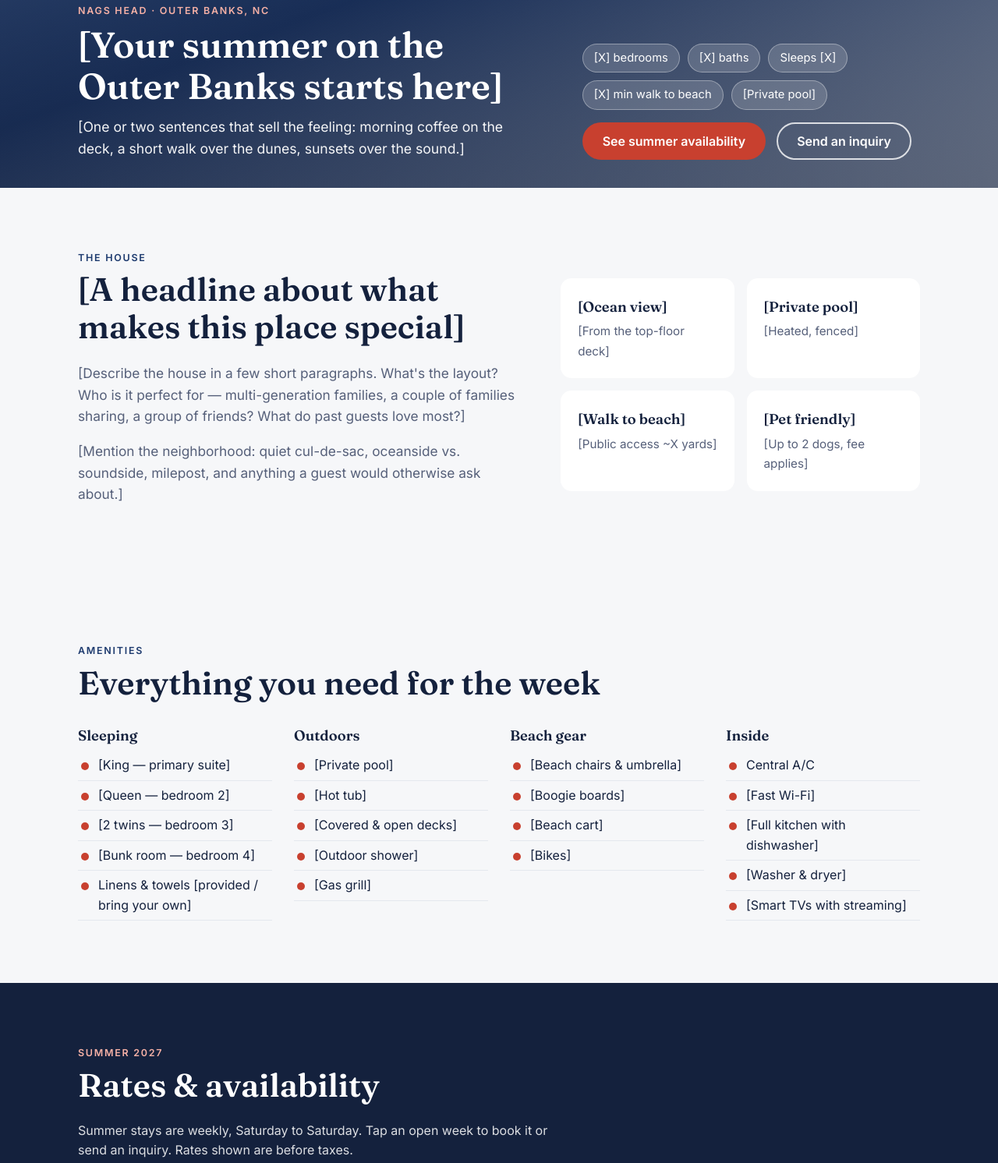
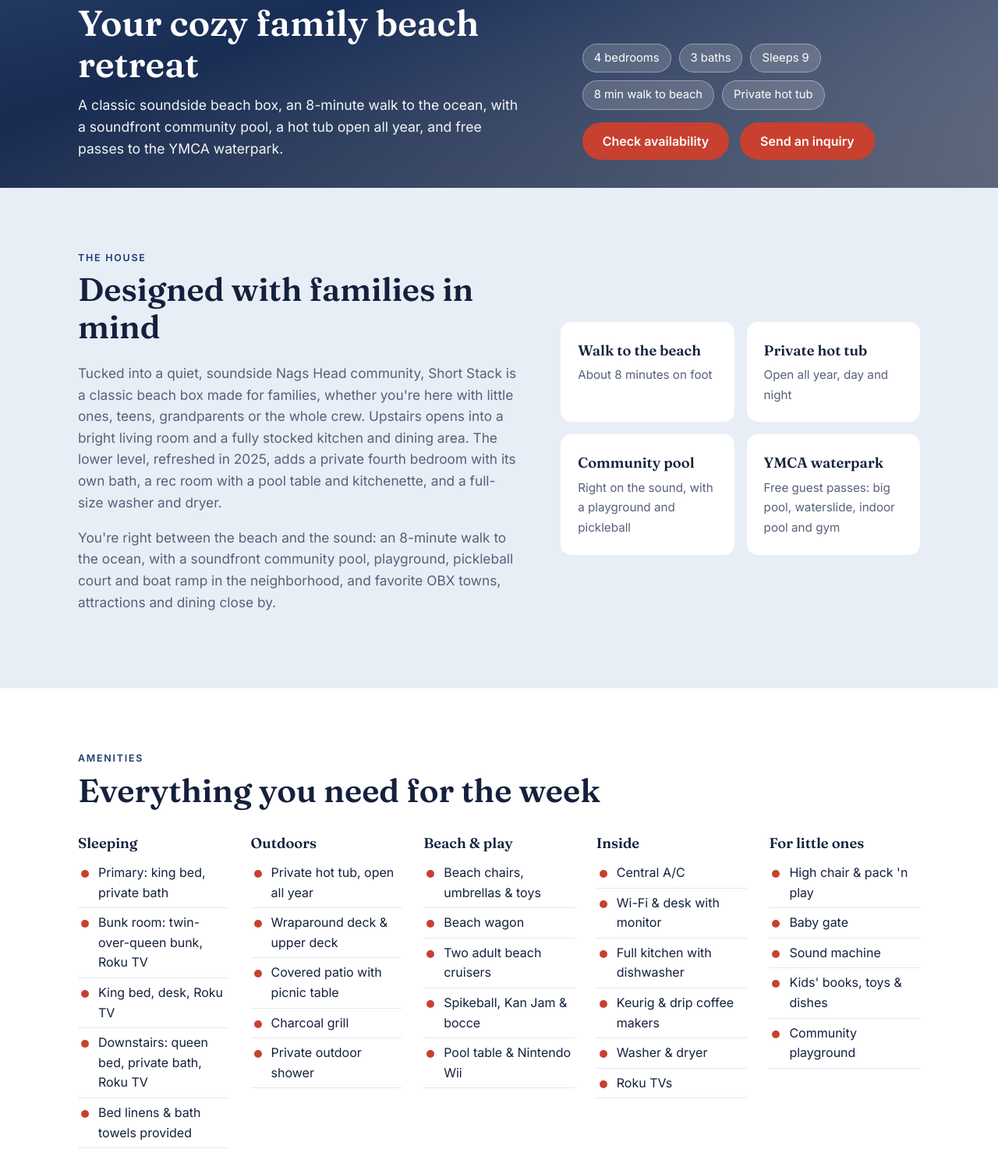
Before and after one commit to hardinzw/ShortStackOBX, a plain HTML site: page public/index.html in a window 1280 px wide. Shown: the part 560-2052 px from the top of the page at 78% size. Drawn offline with Linux system fonts and the light colour scheme; no server answers.

Commit message:
Fill in listing details from Airbnb; simplify hero buttons
Real headline, facts, house description, amenities, house rules and
location copy. Max 9 guests. The House and Amenities get their own
backgrounds, the nav Check dates button and call/text line are gone,
and both hero buttons are solid.

Co-Authored-By: Claude Opus 5.5 <noreply@anthropic.com>

```diff
--- a/public/index.html
+++ b/public/index.html
@@ -5,9 +5,9 @@
   <meta name="viewport" content="width=device-width, initial-scale=1">
   <!-- EDIT: page title and description show up in Google results and link previews -->
   <title>ShortStack · Outer Banks Summer Rental</title>
-  <meta name="description" content="Short Stack — a [X]-bedroom summer rental in Nags Head, Outer Banks, North Carolina. Steps from the beach. Check weekly availability and send an inquiry.">
+  <meta name="description" content="Short Stack — a 4-bedroom family beach house in a quiet soundside Nags Head neighborhood, an 8-minute walk to the beach. Private hot tub, community pool, sleeps 9. Check weekly availability and book.">
   <meta property="og:title" content="Short Stack · Outer Banks Summer Rental">
-  <meta property="og:description" content="[X] bedrooms · [X] baths · sleeps [X] · Nags Head, NC">
+  <meta property="og:description" content="4 bedrooms · 3 baths · sleeps 9 · Nags Head, NC">
   <meta property="og:image" content="https://shortstackobx.com/images/AerialFront.avif">
   <link rel="preconnect" href="https://fonts.googleapis.com">
   <link rel="preconnect" href="https://fonts.gstatic.com" crossorigin>
@@ -50,8 +50,6 @@
       text-decoration: none; cursor: pointer; transition: transform .15s, background .15s;
     }
     .btn:hover { transform: translateY(-1px); background: var(--sun-hover); }
-    .btn.ghost { background: transparent; color: var(--white); box-shadow: inset 0 0 0 2px rgba(255,255,255,.8); }
-    .btn.ghost:hover { background: rgba(255,255,255,.12); }
 
     /* Nav */
     nav {
@@ -110,6 +108,7 @@
     }
 
     /* About */
+    #about { background: #e8eef6; }
     .about { display: grid; grid-template-columns: 1.1fr .9fr; gap: 56px; align-items: center; }
     .about p { color: var(--muted); font-size: 1.08rem; }
     .highlights { display: grid; grid-template-columns: 1fr 1fr; gap: 16px; }
@@ -162,7 +161,8 @@
     }
 
     /* Amenities */
-    .amenities { display: grid; grid-template-columns: repeat(auto-fill, minmax(230px, 1fr)); gap: 28px; margin-top: 32px; }
+    #amenities { background: var(--white); }
+    .amenities { display: grid; grid-template-columns: repeat(auto-fill, minmax(190px, 1fr)); gap: 28px; margin-top: 32px; }
     .amenities h3 { font-size: 1.15rem; color: var(--sea-dark); }
     .amenities ul { list-style: none; margin: 0; padding: 0; }
     .amenities li { padding: 6px 0 6px 26px; position: relative; border-bottom: 1px solid var(--sand-deep); }
@@ -249,7 +249,6 @@
         <li><a href="#rates">Rates</a></li>
         <li><a href="#location">Location</a></li>
       </ul>
-      <a class="btn" href="#inquire" style="padding:10px 20px">Check dates</a>
     </div>
   </nav>
 
@@ -269,20 +268,20 @@
       <div class="hero-text">
         <div>
           <div class="eyebrow">Nags Head · Outer Banks, NC</div>
-          <h1>[Your summer on the Outer Banks starts here]</h1>
-          <p class="lead">[One or two sentences that sell the feeling: morning coffee on the deck, a short walk over the dunes, sunsets over the sound.]</p>
+          <h1>Your cozy family beach retreat</h1>
+          <p class="lead">A classic soundside beach box, an 8-minute walk to the ocean, with a soundfront community pool, a hot tub open all year, and free passes to the YMCA waterpark.</p>
         </div>
         <div>
           <ul class="facts">
-            <li>[X] bedrooms</li>
-            <li>[X] baths</li>
-            <li>Sleeps [X]</li>
-            <li>[X] min walk to beach</li>
-            <li>[Private pool]</li>
+            <li>4 bedrooms</li>
+            <li>3 baths</li>
+            <li>Sleeps 9</li>
+            <li>8 min walk to beach</li>
+            <li>Private hot tub</li>
           </ul>
           <div class="actions">
-            <a class="btn" href="#rates">See summer availability</a>
-            <a class="btn ghost" href="#inquire">Send an inquiry</a>
+            <a class="btn" href="#rates">Check availability</a>
+            <a class="btn" href="#inquire">Send an inquiry</a>
           </div>
         </div>
       </div>
@@ -293,15 +292,15 @@
     <div class="wrap about">
       <div>
         <div class="eyebrow">The House</div>
-        <h2>[A headline about what makes this place special]</h2>
-        <p>[Describe the house in a few short paragraphs. What's the layout? Who is it perfect for — multi-generation families, a couple of families sharing, a group of friends? What do past guests love most?]</p>
-        <p>[Mention the neighborhood: quiet cul-de-sac, oceanside vs. soundside, milepost, and anything a guest would otherwise ask about.]</p>
+        <h2>Designed with families in mind</h2>
+        <p>Tucked into a quiet, soundside Nags Head community, Short Stack is a classic beach box made for families, whether you're here with little ones, teens, grandparents or the whole crew. Upstairs opens into a bright living room and a fully stocked kitchen and dining area. The lower level, refreshed in 2025, adds a private fourth bedroom with its own bath, a rec room with a pool table and kitchenette, and a full-size washer and dryer.</p>
+        <p>You're right between the beach and the sound: an 8-minute walk to the ocean, with a soundfront community pool, playground, pickleball court and boat ramp in the neighborhood, and favorite OBX towns, attractions and dining close by.</p>
       </div>
       <div class="highlights">
-        <div class="highlight"><strong>[Ocean view]</strong><span>[From the top-floor deck]</span></div>
-        <div class="highlight"><strong>[Private pool]</strong><span>[Heated, fenced]</span></div>
-        <div class="highlight"><strong>[Walk to beach]</strong><span>[Public access ~X yards]</span></div>
-        <div class="highlight"><strong>[Pet friendly]</strong><span>[Up to 2 dogs, fee applies]</span></div>
+        <div class="highlight"><strong>Walk to the beach</strong><span>About 8 minutes on foot</span></div>
+        <div class="highlight"><strong>Private hot tub</strong><span>Open all year, day and night</span></div>
+        <div class="highlight"><strong>Community pool</strong><span>Right on the sound, with a playground and pickleball</span></div>
+        <div class="highlight"><strong>YMCA waterpark</strong><span>Free guest passes: big pool, waterslide, indoor pool and gym</span></div>
       </div>
     </div>
   </section>
@@ -316,40 +315,52 @@
         <div>
           <h3>Sleeping</h3>
           <ul>
-            <li>[King — primary suite]</li>
-            <li>[Queen — bedroom 2]</li>
-            <li>[2 twins — bedroom 3]</li>
-            <li>[Bunk room — bedroom 4]</li>
-            <li>Linens &amp; towels [provided / bring your own]</li>
+            <li>Primary: king bed, private bath</li>
+            <li>Bunk room: twin-over-queen bunk, Roku TV</li>
+            <li>King bed, desk, Roku TV</li>
+            <li>Downstairs: queen bed, private bath, Roku TV</li>
+            <li>Bed linens &amp; bath towels provided</li>
           </ul>
         </div>
         <div>
           <h3>Outdoors</h3>
           <ul>
-            <li>[Private pool]</li>
-            <li>[Hot tub]</li>
-            <li>[Covered &amp; open decks]</li>
-            <li>[Outdoor shower]</li>
-            <li>[Gas grill]</li>
+            <li>Private hot tub, open all year</li>
+            <li>Wraparound deck &amp; upper deck</li>
+            <li>Covered patio with picnic table</li>
+            <li>Charcoal grill</li>
+            <li>Private outdoor shower</li>
           </ul>
         </div>
         <div>
-          <h3>Beach gear</h3>
+          <h3>Beach &amp; play</h3>
           <ul>
-            <li>[Beach chairs &amp; umbrella]</li>
-            <li>[Boogie boards]</li>
-            <li>[Beach cart]</li>
-            <li>[Bikes]</li>
+            <li>Beach chairs, umbrellas &amp; toys</li>
+            <li>Beach wagon</li>
+            <li>Two adult beach cruisers</li>
+            <li>Spikeball, Kan Jam &amp; bocce</li>
+            <li>Pool table &amp; Nintendo Wii</li>
           </ul>
         </div>
         <div>
           <h3>Inside</h3>
           <ul>
             <li>Central A/C</li>
-            <li>[Fast Wi-Fi]</li>
-            <li>[Full kitchen with dishwasher]</li>
-            <li>[Washer &amp; dryer]</li>
-            <li>[Smart TVs with streaming]</li>
+            <li>Wi-Fi &amp; desk with monitor</li>
+            <li>Full kitchen with dishwasher</li>
+            <li>Keurig &amp; drip coffee makers</li>
+            <li>Washer &amp; dryer</li>
+            <li>Roku TVs</li>
+          </ul>
+        </div>
+        <div>
+          <h3>For little ones</h3>
+          <ul>
+            <li>High chair &amp; pack 'n play</li>
+            <li>Baby gate</li>
+            <li>Sound machine</li>
+            <li>Kids' books, toys &amp; dishes</li>
+            <li>Community playground</li>
           </ul>
         </div>
       </div>
@@ -369,7 +380,7 @@
         <div><strong>Check-in / out</strong>[4:00 PM] / [10:00 AM] Saturday</div>
         <div><strong>Payment</strong>Full payment at booking by card, Apple Pay or Google Pay<span class="venmo-policy"></span></div>
         <div><strong>Cancellation</strong>[Your cancellation policy]</div>
-        <div><strong>House rules</strong>[No smoking · Pets with approval · Min. renter age 25]</div>
+        <div><strong>House rules</strong>Up to 9 guests · No pets · No smoking or vaping · No parties · Renter must be 26 or older</div>
       </div>
     </div>
   </section>
@@ -379,10 +390,11 @@
       <div>
         <div class="eyebrow">Location</div>
         <h2>Nags Head, right in the middle of it all</h2>
-        <p style="color:var(--muted)">[A sentence about the area — e.g. close to the Wright Brothers Memorial, Jockey's Ridge, and the best fish tacos on the beach road.]</p>
+        <p style="color:var(--muted)">A quiet soundside neighborhood between the beach and the sound, with sunsets over the water, close to favorite OBX towns, attractions and dining.</p>
         <!-- EDIT: real distances from the house -->
         <ul class="nearby">
-          <li><span>Beach access</span><span>[X min walk]</span></li>
+          <li><span>Beach access</span><span>8 min walk</span></li>
+          <li><span>Community pool, playground &amp; boat ramp</span><span>[X min walk]</span></li>
           <li><span>[Grocery store]</span><span>[X min drive]</span></li>
           <li><span>Jockey's Ridge State Park</span><span>[X min drive]</span></li>
           <li><span>Wright Brothers National Memorial</span><span>[X min drive]</span></li>
@@ -402,7 +414,6 @@
         <div class="eyebrow">Book your week</div>
         <h2>Send an inquiry</h2>
         <p style="color:var(--muted)">Tell us which week you're interested in and a little about your group. We usually reply within [24 hours].</p>
-        <p style="color:var(--muted)">Prefer to talk? Call or text <a href="tel:+10000000000">[(000) 000-0000]</a>.</p>
       </div>
       <form id="inquiry-form">
         <div><label for="name">Name</label><input id="name" name="name" required autocomplete="name"></div>
@@ -420,7 +431,7 @@
   <footer>
     <div class="wrap">
       <span>© <span class="this-year"></span> Short Stack · Nags Head, NC</span>
-      <span>[Optional: also listed on VRBO / Airbnb — link here]</span>
+      <span>Also on <a href="https://www.airbnb.com/rooms/1415175414076836939">Airbnb</a></span>
     </div>
   </footer>
 
--- a/site-config.json
+++ b/site-config.json
@@ -21,7 +21,7 @@
   "taxPercent": 0,
 
   "_maxGuests": "Most guests allowed per booking (adults + children). 0 = no limit.",
-  "maxGuests": 0,
+  "maxGuests": 9,
 
   "_requireTerms": "Set to true once your rental agreement is linked in Stripe (Settings > Public details > Terms of service URL). Guests must then tick 'I agree' at checkout.",
   "requireTerms": false,
```
